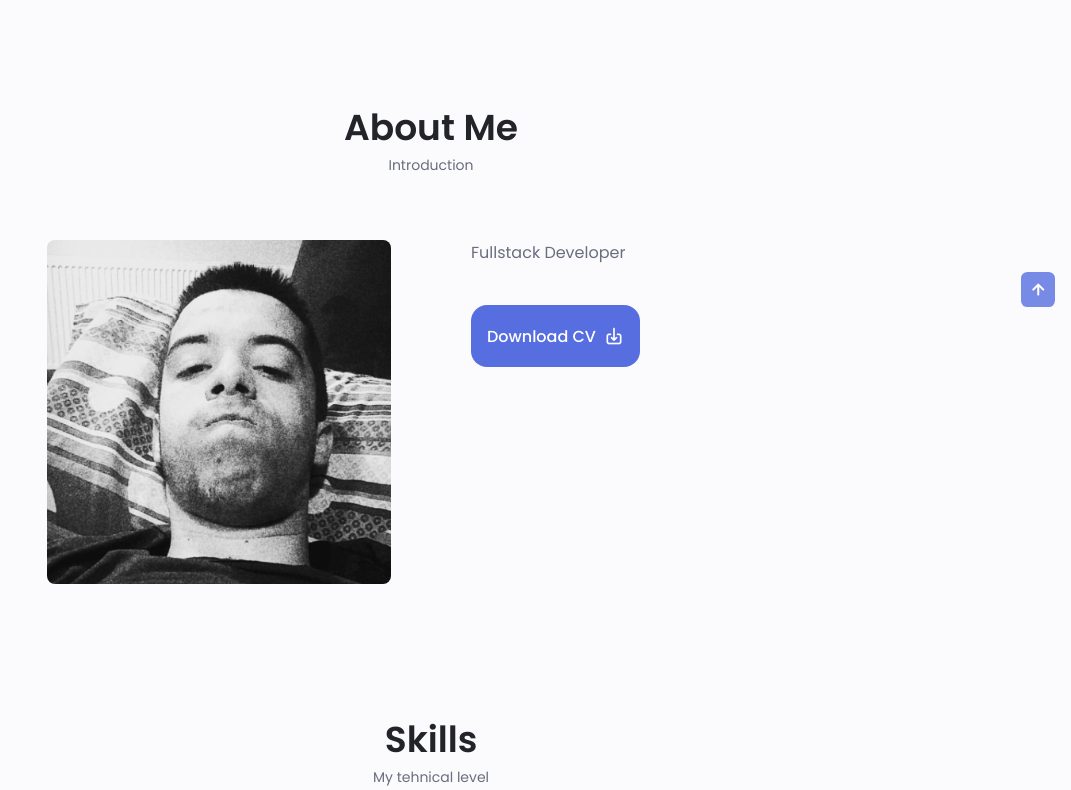
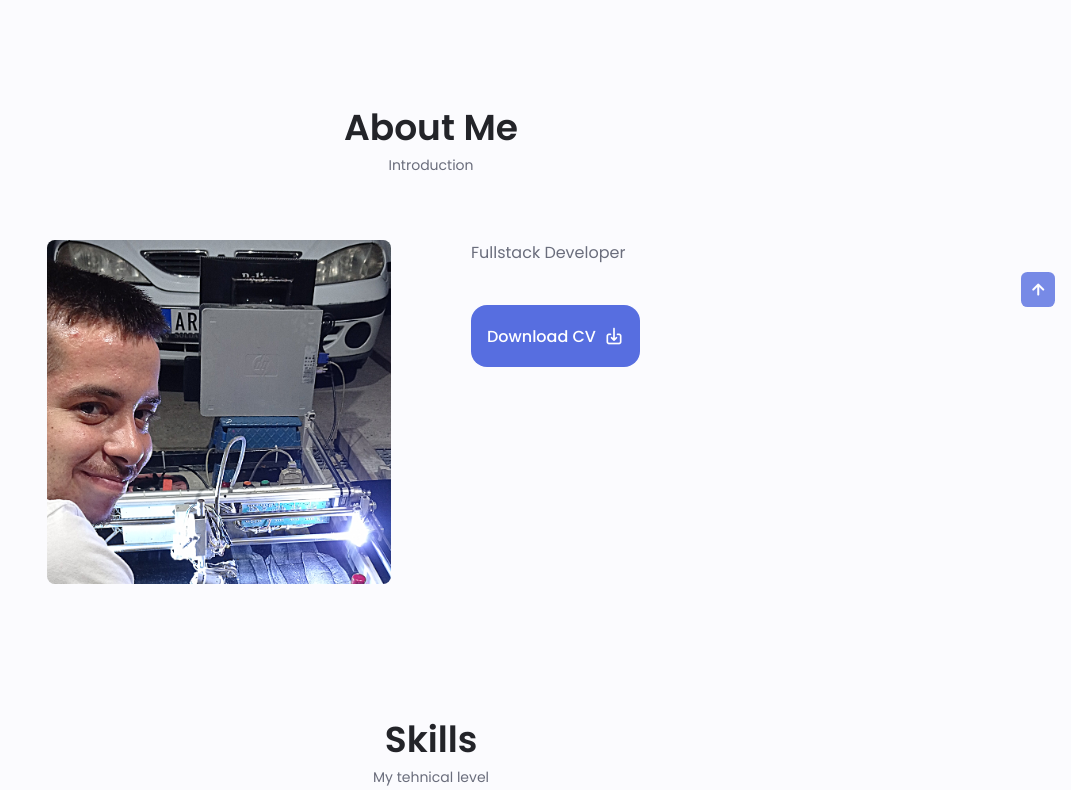
Before and after one commit to uki1999/portfolio, a PHP site: page / in a window 1280 px wide. Shown: the part 573-1363 px from the top of the page, without its empty margins (209-1280 px from the left). Run offline with PHP 8.4, Linux system fonts and the light colour scheme.

Commit message:
Poruka 6

```diff
--- a/assets/css/styles.css
+++ b/assets/css/styles.css
@@ -1036,6 +1036,9 @@ textarea{
     .home__data{
         grid-column: initial;
     }
+    .about__data{
+        grid-template-columns: repeat(3, 1fr);
+    }
     .home__img{
         order: 1;
         justify-self: center;
--- a/index.html
+++ b/index.html
@@ -119,7 +119,7 @@
             <h2 class="section__title">About Me</h2>
             <span class="section__subtitle">Introduction</span>
             <div class="about__container container grid">
-                <img src="assets/img/profil.jpg" alt="" class="about__img">
+                <img src="assets/img/profil3.png" alt="" class="about__img">
                 <div class="about__data">
                     <p class="about__description">
                         Fullstack Developer
```
Also changed, not shown: assets/img/profil3.png (added).
